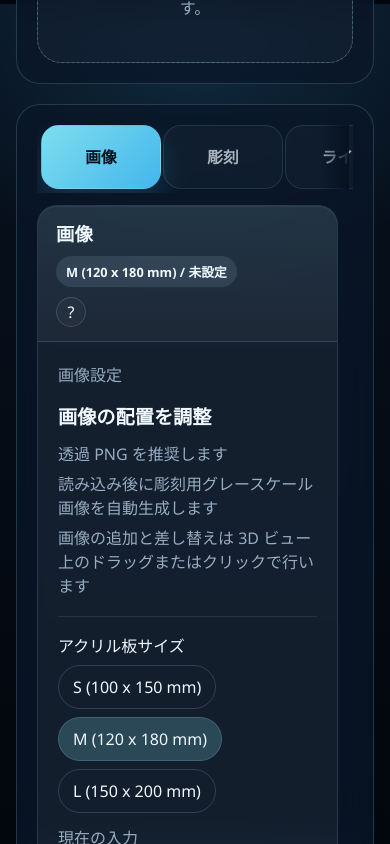
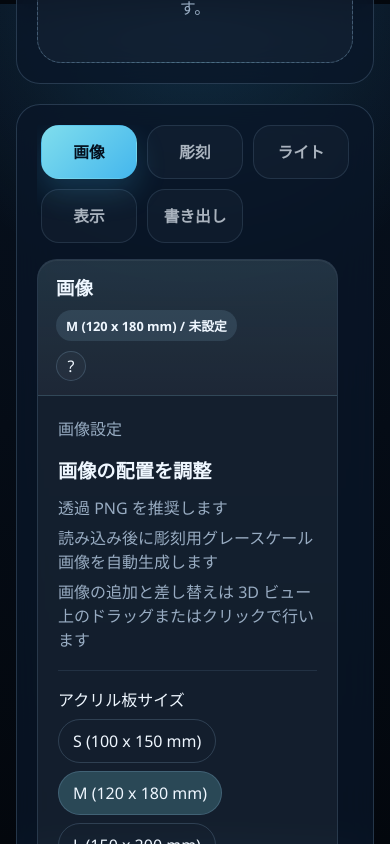
Before and after one commit to kykt35/AcrylLEDSimulator, a Next.js app: page / in a window 390 px wide. Shown: the part 840-1684 px from the top of the page. Built offline with nearby package versions, Linux system fonts and the light colour scheme.

Commit message:
feat(ui): improve mobile control and export affordances

```diff
--- a/app/globals.css
+++ b/app/globals.css
@@ -458,6 +458,17 @@ button {
   background: rgba(255, 255, 255, 0.03);
 }
 
+.control-panel-shortcut {
+  display: grid;
+  grid-template-columns: minmax(0, 1fr) auto;
+  align-items: center;
+  gap: 12px;
+  padding: 12px 14px;
+  border-radius: 16px;
+  border: 1px solid rgba(136, 240, 255, 0.18);
+  background: rgba(136, 240, 255, 0.08);
+}
+
 .control-tab-panels {
   flex: 1;
   min-height: 0;
@@ -468,6 +479,15 @@ button {
   align-content: start;
   -webkit-overflow-scrolling: touch;
   overscroll-behavior: contain;
+}
+
+.control-panel-content::after {
+  content: "";
+  display: block;
+  height: 12px;
+  margin-top: -12px;
+  pointer-events: none;
+  background: linear-gradient(180deg, transparent, rgba(7, 17, 31, 0.42));
 }
 
 .control-tab-panel {
@@ -1262,26 +1282,32 @@ button {
   }
 
   .control-tablist {
-    grid-auto-columns: minmax(112px, 160px);
+    grid-auto-flow: row;
+    grid-template-columns: repeat(3, minmax(0, 1fr));
+    grid-auto-columns: unset;
     position: relative;
     padding-inline: 4px;
+    overflow: visible;
   }
 
   .control-tablist::after {
-    content: "";
-    position: sticky;
-    right: 0;
-    width: 28px;
-    height: 100%;
-    justify-self: end;
-    background: linear-gradient(90deg, transparent, rgba(7, 17, 31, 0.92));
-    pointer-events: none;
+    content: none;
+  }
+
+  .control-tab {
+    min-width: 0;
+    min-height: 54px;
+    padding: 8px 10px;
   }
 
   .control-tab-panels {
     overflow-y: visible;
     min-height: 0;
     max-height: none;
+  }
+
+  .control-panel-shortcut {
+    grid-template-columns: 1fr;
   }
 
   .control-panel-summary {
--- a/components/screens/SimulatorScreen.tsx
+++ b/components/screens/SimulatorScreen.tsx
@@ -1061,6 +1061,21 @@ export function SimulatorScreen({ searchParams = {} }: SimulatorScreenProps) {
                 </button>
               ))}
             </div>
+            {isImageReady ? (
+              <div className="control-panel-shortcut" data-testid="control-panel-export-shortcut">
+                <div>
+                  <p className="status-title">書き出し可能</p>
+                  <p className="status-secondary">現在のプレビューを保存できます。</p>
+                </div>
+                <button
+                  type="button"
+                  className="secondary-button compact"
+                  onClick={() => activateControlPanelTab("export")}
+                >
+                  すぐに書き出しへ進む
+                </button>
+              </div>
+            ) : null}
             <div className="control-tab-panels">
             <div
               id="control-panel-image"
```
